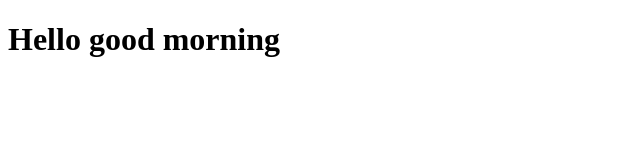
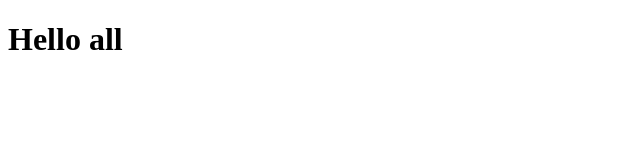
Before and after one commit to nahalanazar/React_learning, a plain HTML site: page base.html in a window 1280 px wide. Shown: the whole page, without its empty margins (0-640 px from the left). Drawn offline with nearby package versions, Linux system fonts and the light colour scheme.

Commit message:
react with cdn

```diff
--- a/base.html
+++ b/base.html
@@ -8,22 +8,18 @@
 <body>
     <div id='root'></div>
 
-    <!-- React without react -->
+</body>
+
+    <script crossorigin src="https://unpkg.com/react@18/umd/react.development.js"></script>
+    <script crossorigin src="https://unpkg.com/react-dom@18/umd/react-dom.development.js"></script>
 
     <script>
-        const heading = document.createElement("h1")
+        const heading = React.createElement("h1", {}, "Hello all")
 
-        heading.innerHTML = "Hello good morning"
+        const root = ReactDOM.createRoot(document.getElementById('root'))
 
-        const root = document.getElementById('root')
-
-        root.appendChild(heading)
-
+        root.render(heading)
     </script>
-
-</body>
-
-
 
 
 </html>
```
